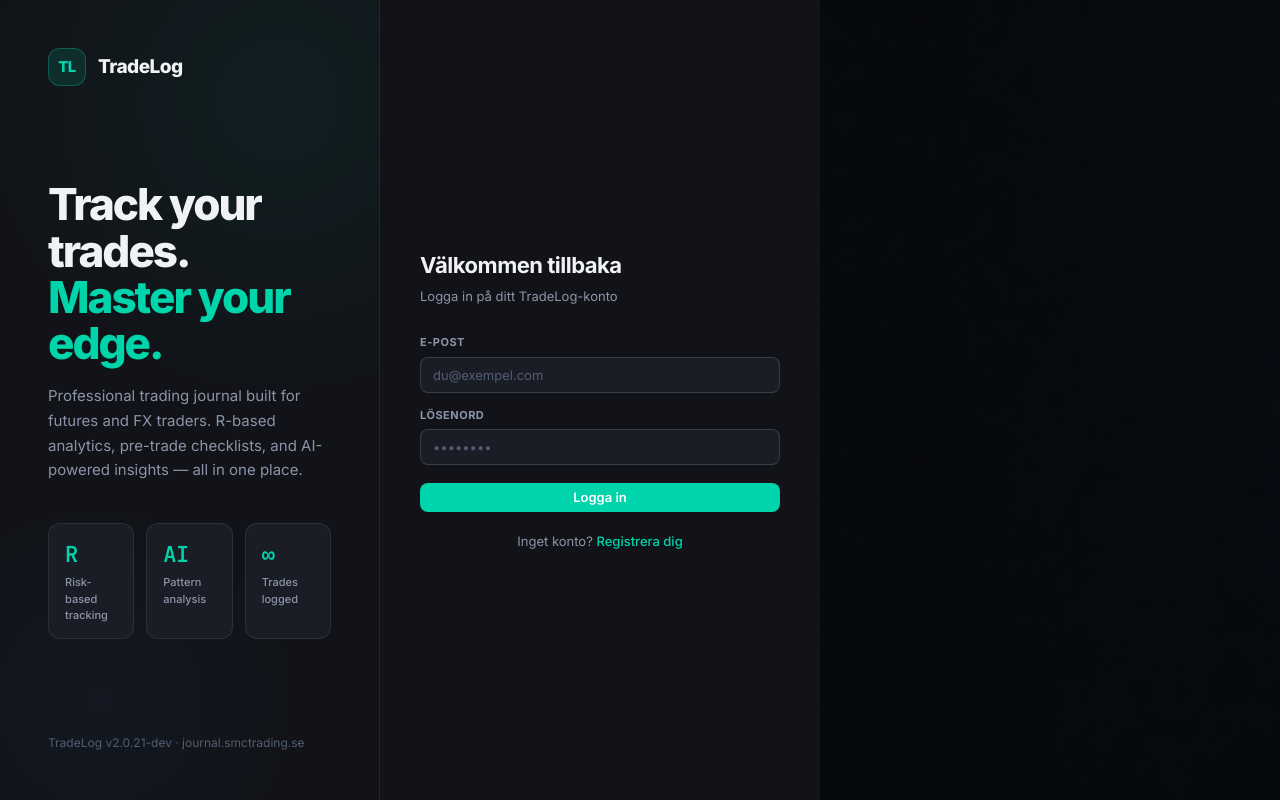
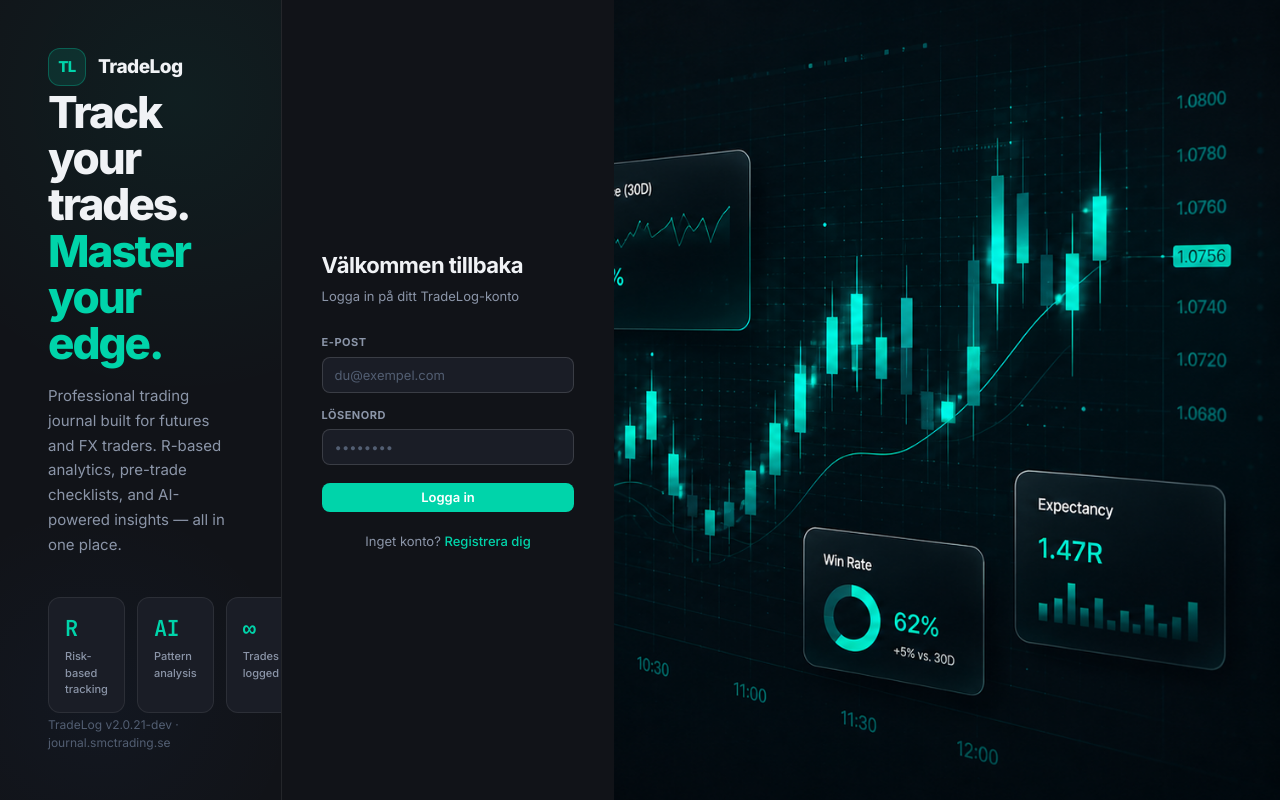
Before and after one commit to henriksiverhall/SMC-Trading-Journal, a React (Vite) app: page / in a window 1280 px wide. Built offline with nearby package versions, Linux system fonts and the light colour scheme; no server answers; the database is empty.

Commit message:
v2.0.21-dev – AuthPage: vw-baserade kolumner, bilden visar höger sida (graferna)

```diff
--- a/src/pages/AuthPage.jsx
+++ b/src/pages/AuthPage.jsx
@@ -54,7 +54,7 @@
   return (
     <div className="auth-page" style={{
       position: 'fixed', inset: 0, zIndex: 200,
-      display: 'grid', gridTemplateColumns: 'minmax(280px, 380px) minmax(340px, 440px) 1fr',
+      display: 'grid', gridTemplateColumns: 'clamp(220px, 22vw, 380px) clamp(320px, 26vw, 440px) 1fr',
     }}>
       {/* Hero panel */}
       <div className="auth-hero">
@@ -186,7 +186,7 @@
         background: 'var(--bg)',
       }}>
         {heroUrl ? (
-          <img src={heroUrl} alt="" style={{ position: 'absolute', inset: 0, width: '100%', height: '100%', objectFit: 'cover', objectPosition: 'left center' }} />
+          <img src={heroUrl} alt="" style={{ position: 'absolute', inset: 0, width: '100%', height: '100%', objectFit: 'cover', objectPosition: 'right center' }} />
         ) : (
           <div style={{ color: 'var(--text4)', fontSize: 13 }}>Ingen bild konfigurerad</div>
         )}
```
